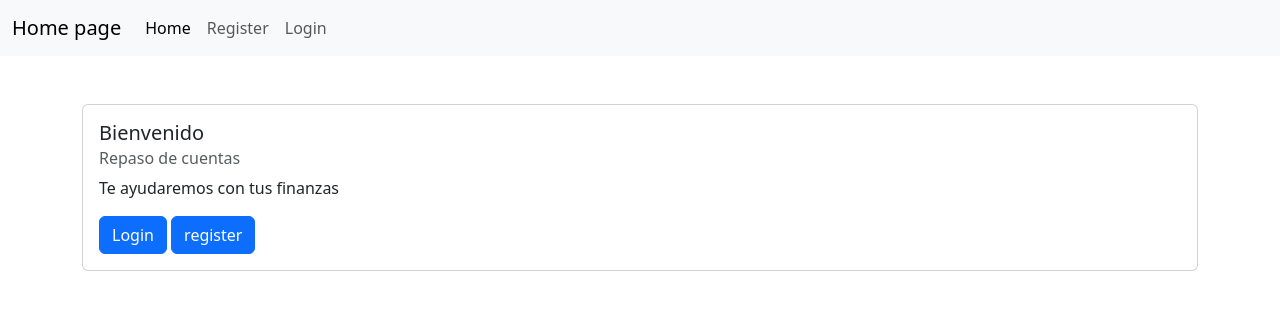
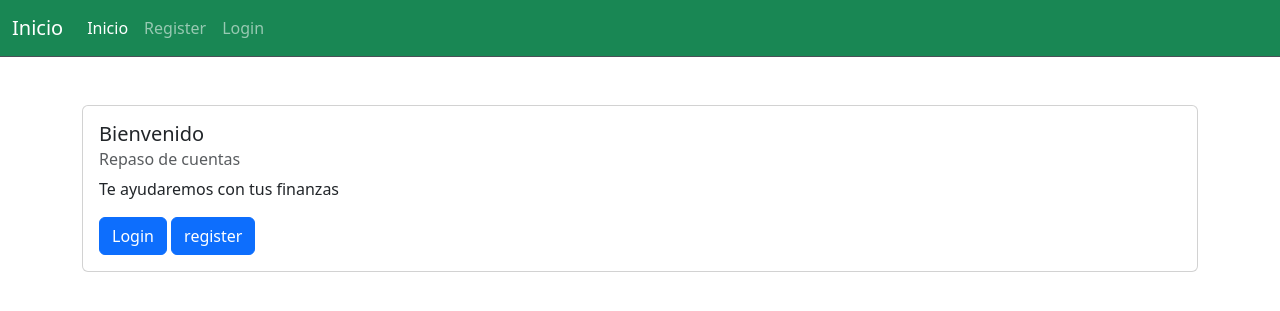
Before and after one commit to samtrexx/repaso-cuentas, a Node server app: page / in a window 1280 px wide. Shown: the top 311 px of the page. Run offline with Node 20, Linux system fonts and the light colour scheme.

Commit message:
cambio 2

```diff
--- a/controllers/register.js
+++ b/controllers/register.js
@@ -14,6 +14,7 @@ const register = async (req, res) => {
             if (err) throw err;
             if(result[0])return res.json({status: "error", error: "Usuario ya registrado"})
                 else{
+                    //Hash de contraseña
                     const password = await  bcrypt.hash(Npassword, 8);
                     //console.log(password); //Prueba loggedIN
                     db.query('INSERT INTO users SET ?', {email: email,password: password}, (error, results) =>{
--- a/public/login.html
+++ b/public/login.html
@@ -9,8 +9,8 @@
 
 </head>
 <body>
-    <nav class="navbar navbar-expand-lg bg-body-tertiary">
-        <div class="container-fluid">
+  <nav class="navbar navbar-expand-lg bg-success border-bottom border-body" data-bs-theme="dark">
+    <div class="container-fluid">
           <a class="navbar-brand" href="#">Login</a>
           <button class="navbar-toggler" type="button" data-bs-toggle="collapse" data-bs-target="#navbarNav" aria-controls="navbarNav" aria-expanded="false" aria-label="Toggle navigation">
             <span class="navbar-toggler-icon"></span>
@@ -21,7 +21,7 @@
                 <a class="nav-link active" aria-current="page" href="#">Login</a>
               </li>
               <li class="nav-item">
-                <a class="nav-link" href="/">Home</a>
+                <a class="nav-link" href="/">Inicio</a>
               </li>
               <li class="nav-item">
                 <a class="nav-link" href="/register">Register</a>
--- a/public/register.html
+++ b/public/register.html
@@ -9,8 +9,8 @@
 
 </head>
 <body>
-    <nav class="navbar navbar-expand-lg bg-body-tertiary">
-        <div class="container-fluid">
+  <nav class="navbar navbar-expand-lg bg-success border-bottom border-body" data-bs-theme="dark">
+    <div class="container-fluid">
           <a class="navbar-brand" href="#">Registrar</a>
           <button class="navbar-toggler" type="button" data-bs-toggle="collapse" data-bs-target="#navbarNav" aria-controls="navbarNav" aria-expanded="false" aria-label="Toggle navigation">
             <span class="navbar-toggler-icon"></span>
@@ -21,7 +21,7 @@
                 <a class="nav-link active" aria-current="page" href="#">Register</a>
               </li>
               <li class="nav-item">
-                <a class="nav-link" href="/">Home</a>
+                <a class="nav-link" href="/">Inicio</a>
               </li>
               <li class="nav-item">
                 <a class="nav-link" href="/login">Login</a>
--- a/views/index.ejs
+++ b/views/index.ejs
@@ -9,16 +9,16 @@
 
 </head>
 <body>
-    <nav class="navbar navbar-expand-lg bg-body-tertiary">
+  <nav class="navbar navbar-expand-lg bg-success border-bottom border-body" data-bs-theme="dark">
         <div class="container-fluid">
-          <a class="navbar-brand" href="#">Home page</a>
+          <a class="navbar-brand" href="#">Inicio</a>
           <button class="navbar-toggler" type="button" data-bs-toggle="collapse" data-bs-target="#navbarNav" aria-controls="navbarNav" aria-expanded="false" aria-label="Toggle navigation">
             <span class="navbar-toggler-icon"></span>
           </button>
           <div class="collapse navbar-collapse" id="navbarNav">
             <ul class="navbar-nav">
               <li class="nav-item">
-                <a class="nav-link active" aria-current="page" href="#">Home</a>
+                <a class="nav-link active" aria-current="page" href="#">Inicio</a>
               </li>
               <%if (status == "loggedIn"){%>
               <li class="nav-item"><a class="nav-link" href="/profile">profile</a> </li>
@@ -48,8 +48,6 @@
                   <button class="btn btn-primary"><a href="/login" style="color: white; text-decoration: none;">Login</a></button>
                   <button class="btn btn-primary"><a href="/register" style="color: white; text-decoration: none;">register</a></button>
                 <%}%>
-
-
             </div>
           </div>
       </div>
```
Also changed, not shown: routes/db-config.js (line endings or trailing spaces).
